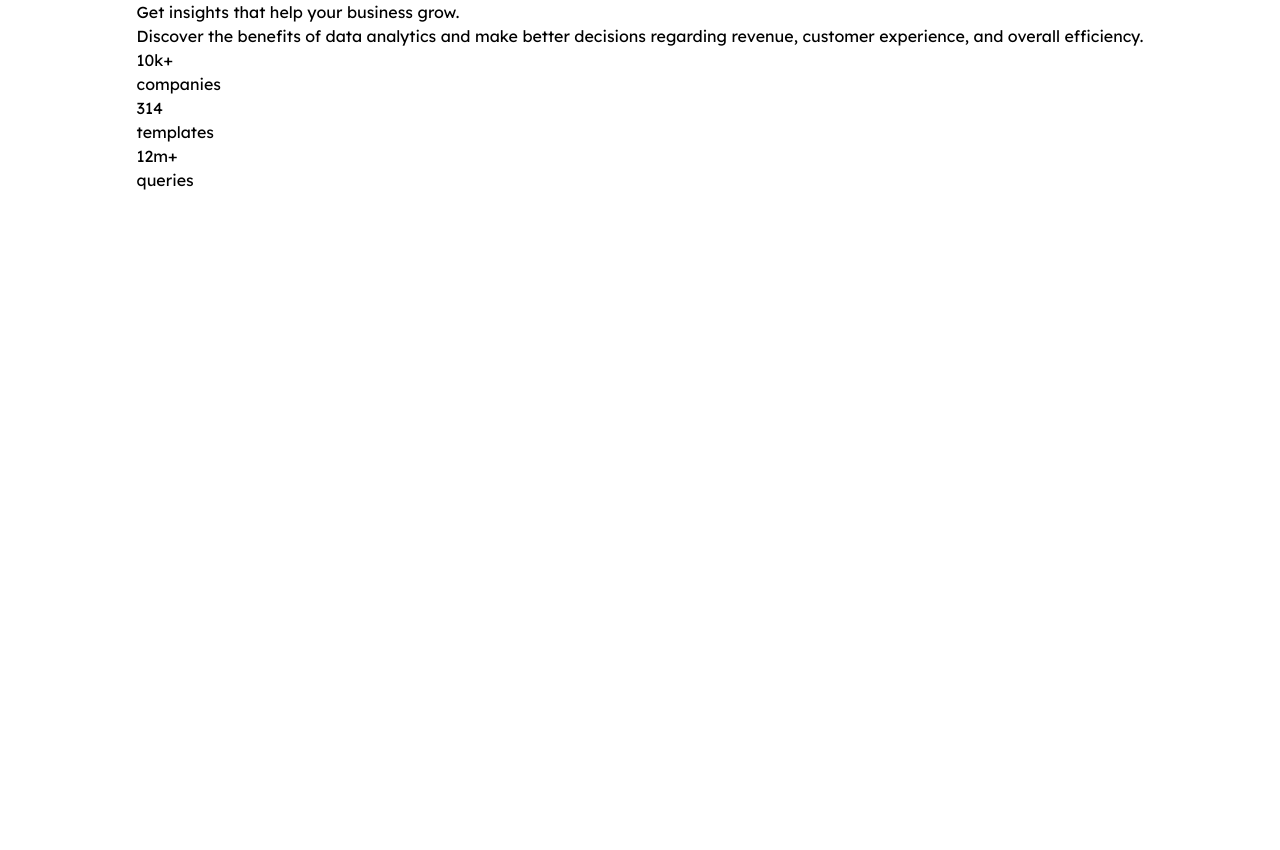
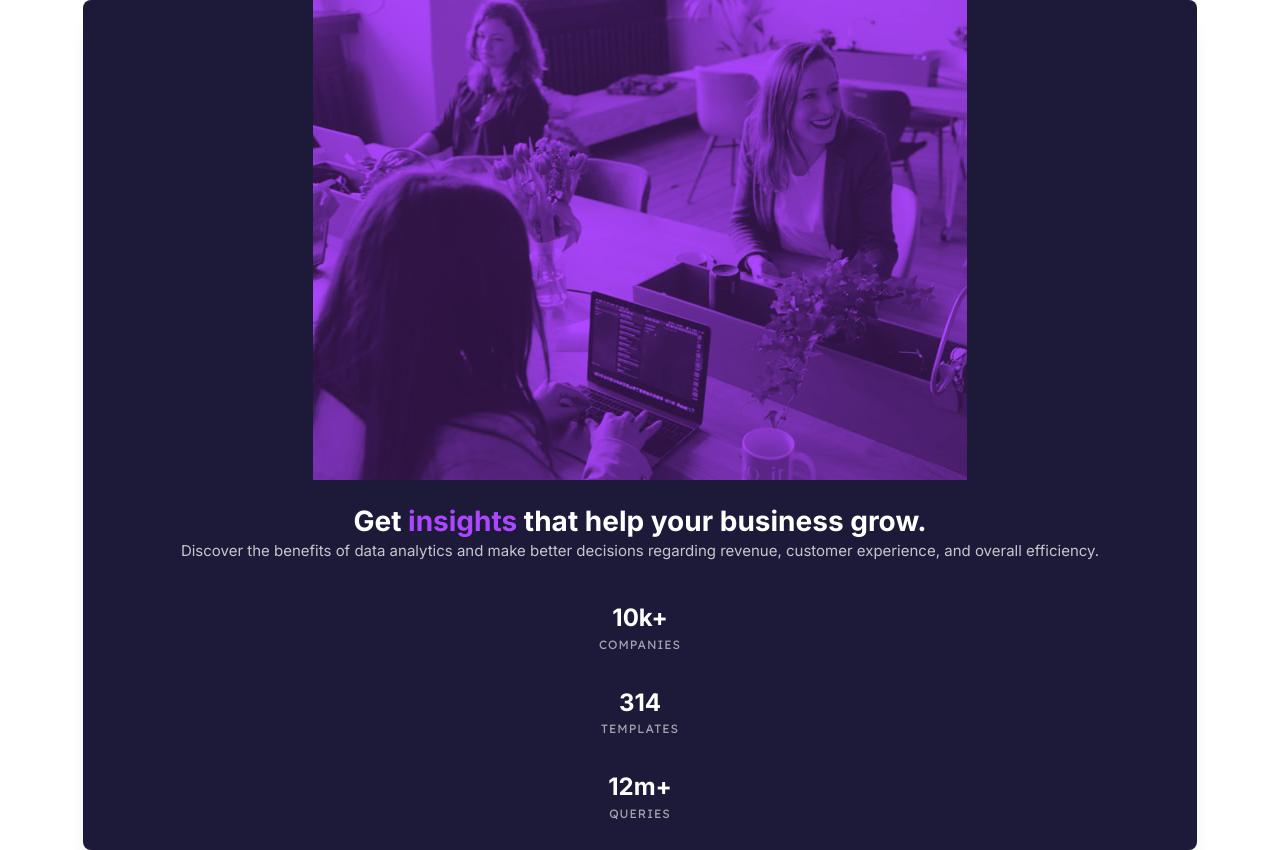
Before and after one commit to anggelserrato/fm-stats-preview-card-component, a Next.js app: page / in a window 1280 px wide. Before the commit the page ends 800 px from the top, so only its background shows below. Built offline with nearby package versions, Linux system fonts and the light colour scheme.

Commit message:
feat: build stats preview card layout with fonts and image overlay

```diff
--- a/app/globals.css
+++ b/app/globals.css
@@ -5,8 +5,7 @@
   --color-navy-950: hsl(233, 47%, 7%);
   --color-blue-950: hsl(244, 37%, 16%);
   --color-blue-500: hsl(277, 64%, 61%);
-  --background-image-mobile-pattern: url('/image-header-mobile.jpg');
-  --background-image-desktop-pattern: url('/image-header-desktop.jpg');
+  --shadow-card: 0 20px 20px -10px rgba(23, 25, 41, 0.20);
   --spacing-100: 8px;
   --spacing-300: 24px;
   --spacing-400: 32px;
@@ -16,13 +15,13 @@
   --spacing-1000: 80px;
 }
 
-@theme inline {}
-
-body {
-  background: var(--color-white);
+@theme inline {
+  --font-sans: var(--font-inter);
+  --font-lexend: var(--font-lexend-deca);
 }
 
 @utility text-preset-1 {
+  font-family: var(--font-sans);
   font-weight: 700;
   font-size: 36px;
   line-height: 1.25;
@@ -30,6 +29,7 @@ body {
 }
 
 @utility text-preset-2 {
+  font-family: var(--font-sans);
   font-weight: 700;
   font-size: 28px;
   line-height: 1.25;
@@ -37,6 +37,7 @@ body {
 }
 
 @utility text-preset-3 {
+  font-family: var(--font-sans);
   font-weight: 700;
   font-size: 24px;
   line-height: 1.20;
@@ -44,6 +45,7 @@ body {
 }
 
 @utility text-preset-4 {
+  font-family: var(--font-sans);
   font-weight: 400;
   font-size: 15px;
   line-height: 1.65;
@@ -51,8 +53,10 @@ body {
 }
 
 @utility text-preset-5 {
+  font-family: var(--font-lexend);
   font-weight: 400;
   font-size: 12px;
   line-height: 2;
   letter-spacing: 1px;
+  text-transform: uppercase;
 }
--- a/app/layout.tsx
+++ b/app/layout.tsx
@@ -4,10 +4,12 @@ import './globals.css';
 
 const inter = Inter({
   subsets: ['latin'],
+  variable: '--font-inter',
 });
 
 const lexendDeca = Lexend_Deca({
   subsets: ['latin'],
+  variable: '--font-lexend-deca',
 });
 
 export const metadata: Metadata = {
@@ -24,7 +26,7 @@ export default function RootLayout({
   return (
     <html
       lang="en"
-      className={`${inter.className} ${lexendDeca.className} h-full antialiased`}
+      className={`${inter.variable} ${lexendDeca.variable} h-full antialiased`}
     >
       <body className="flex min-h-full flex-col">{children}</body>
     </html>
--- a/app/page.tsx
+++ b/app/page.tsx
@@ -1,18 +1,42 @@
+import Image from 'next/image';
+
 export default function Home() {
   return (
-    <main className="flex flex-col items-center justify-center">
-      <section>
-        <p>Get insights that help your business grow.</p>
-        <p>
-          Discover the benefits of data analytics and make better decisions
-          regarding revenue, customer experience, and overall efficiency.
-        </p>
-        <p>10k+ </p>
-        <p>companies</p>
-        <p>314 </p>
-        <p>templates</p>
-        <p>12m+ </p>
-        <p>queries</p>
+    <main className="flex min-h-screen flex-col items-center justify-center bg-white text-white">
+      <section className="flex w-[87%] flex-col items-center justify-center overflow-hidden rounded-lg bg-blue-950 text-center shadow-card">
+        <div className="relative bg-purple-500">
+          <Image
+            src="/image-header-mobile.jpg"
+            width={654}
+            height={480}
+            alt="People having fun"
+            className="h-full w-full object-cover opacity-75 mix-blend-multiply"
+          />
+        </div>
+        <article className="px-400 py-300">
+          <h1 className="mx-100 text-preset-2">
+            Get <span className="text-purple-500">insights</span> that help your
+            business grow.
+          </h1>
+          <p className="mb-500 text-preset-4 opacity-[0.75]">
+            Discover the benefits of data analytics and make better decisions
+            regarding revenue, customer experience, and overall efficiency.
+          </p>
+          <div className="flex flex-col gap-400">
+            <div>
+              <p className="text-preset-3">10k+</p>
+              <p className="text-preset-5 opacity-[0.6]">companies</p>
+            </div>
+            <div>
+              <p className="text-preset-3">314</p>
+              <p className="text-preset-5 opacity-[0.6]">templates</p>
+            </div>
+            <div>
+              <p className="text-preset-3">12m+</p>
+              <p className="text-preset-5 opacity-[0.6]">queries</p>
+            </div>
+          </div>
+        </article>
       </section>
     </main>
   );
```
